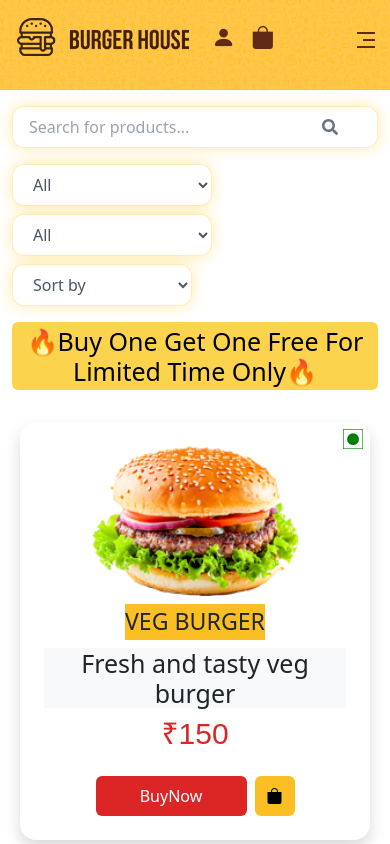
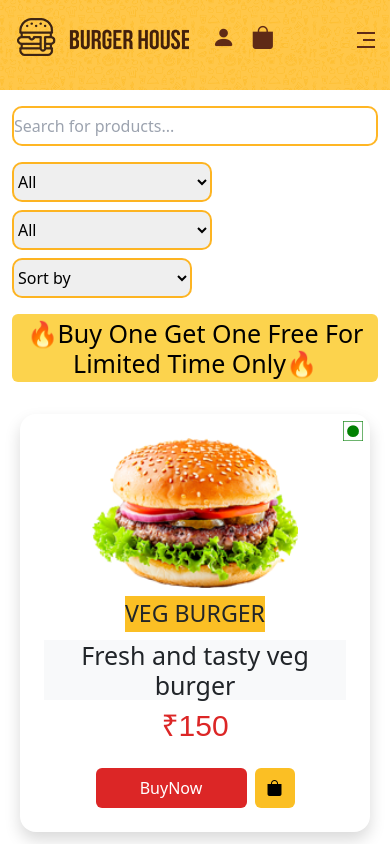
Before and after one commit to Riyas0786/burgerhouse, a React (Create React App) app: page /menu in a window 390 px wide. Shown: the top 844 px of the page. Built offline with nearby package versions, Linux system fonts and the light colour scheme.

Commit message:
fix build issue

```diff
--- a/src/Components/Footer.js
+++ b/src/Components/Footer.js
@@ -15,7 +15,7 @@ const Footer = () => {
         <img
           src={footerlogo}
           alt="footerlogo"
-          className="  my-2 "
+          className="footerlogo my-2 "
           width={250}
         />
         <p className="text-white py-3 mt-3">
@@ -37,9 +37,9 @@ const Footer = () => {
           </div>
           {/*center column  */}
 
-          <div className='col-lg-4 flex-box flex-column justify-between text-center' >
-          <h5 className="text-white  ">DOWNLOAD APP ON</h5>
-        <div className='flex items-center justify-center '>
+          <div className='col-lg-4  text-center' >
+          <h5 className="text-white my-3">DOWNLOAD APP ON</h5>
+        <div className='flex flex-row items-center justify-center '>
            {/* Playstore */}
          <a href="https://play.google.com/store/games?hl=hi&pli=1" target="blank" rel="noopener noreferrer" className='transition delay-150 duration-300 ease-in-out hover:-translate-y-1 hover:scale-110   '
          style={{objectFit:'contain'}} >
--- a/src/Components/Header.js
+++ b/src/Components/Header.js
@@ -34,28 +34,28 @@ const Header = () => {
           {/* ✅ Navigation Links */}
           <ul className={`navlinks ${isOpen ? "open" : ""}`}  >
 
-              <NavLink className="link bi bi-house-fill " to="/">
+              <NavLink className="link bi bi-house-fill navbtn" to="/">
                 Home
               </NavLink>
 
 
-              <NavLink className="link bi bi-card-checklist " to="/menu">
+              <NavLink className="link bi bi-card-checklist navbtn " to="/menu">
                 Menu
               </NavLink>
 
-              <NavLink className="link bi bi-briefcase-fill" to="/career">
+              <NavLink className="link bi bi-briefcase-fill navbtn" to="/career">
                 Career
               </NavLink>
 
-              <NavLink className="link bi bi-person-square " to="/contact">
+              <NavLink className="link bi bi-person-square navbtn " to="/contact">
                 Contact
               </NavLink>
 
-              <NavLink className="link bi bi-shop " to="/branch">
+              <NavLink className="link bi bi-shop navbtn " to="/branch">
                 Branch
               </NavLink>
 
-              <NavLink className="link bi bi-info-square-fill" to="/about">
+              <NavLink className="link bi bi-info-square-fill navbtn" to="/about">
                 About
               </NavLink>
           </ul>
@@ -63,7 +63,7 @@ const Header = () => {
           <div className="d-flex">
             <ul className="iconlinks d-flex list-unstyled mb-0  " style={{marginLeft:'100px'}}>
               <li className="position-relative">
-                <NavLink className="navicon me-3 " to="/account">
+                <NavLink className="navicon me-3   " to="/account">
                   <i className="bi bi-person-fill fs-3"></i>
                 </NavLink>
               </li>
--- a/src/Components/Home.js
+++ b/src/Components/Home.js
@@ -140,7 +140,7 @@ const navigate = useNavigate();
           Lorem ipsum dolor sit amet, consectetur adipisicing
         </p>
         <button
-          className="w-30 rounded text-white fs-4 h-10 mx-auto flex justify-center transition delay-150 duration-300 ease-in-out hover:-translate-y-1 hover:scale-110 bg-red-500 "
+          className="btn-amber"
           onClick={() => navigate("/menu")}
         >
           Order Now
@@ -163,7 +163,7 @@ const navigate = useNavigate();
           special sauce.
         </p>
         <button
-          className="w-30 rounded text-white fs-4 h-10 mx-auto flex justify-center transition delay-150 duration-300 ease-in-out hover:-translate-y-1 hover:scale-110 bg-red-500 "
+          className="btn-amber "
           onClick={() => navigate("/menu")}
         >
           Order Now
@@ -185,7 +185,7 @@ const navigate = useNavigate();
           A juicy burger with double cheese, perfect for cheese lovers.
         </p>
         <button
-          className="w-30 rounded text-white fs-4 h-10 mx-auto flex justify-center transition delay-150 duration-300 ease-in-out hover:-translate-y-1 hover:scale-110 bg-red-500 "
+          className="btn-amber "
           onClick={() => navigate("/menu")}
         >
           Order Now
@@ -247,7 +247,7 @@ const navigate = useNavigate();
       </div>
 
       {/* Form with background only around it */}
-      <div className="col-lg-6  image  ">
+      <div className="col-lg-6  ">
         <div className="form-box bg-zinc-50 p-4 rounded-3 transition delay-150 duration-300 ease-in-out hover:-translate-y-1 hover:scale-105">
           <div className="form-grid  ">
             <div>
@@ -287,7 +287,7 @@ const navigate = useNavigate();
                 onChange={(e) => setPeople(e.target.value)}
               />
               <button
-                 className="px-4 py-2 bg-red-600 w-100 text-white rounded transition delay-150 duration-300 ease-in-out hover:-translate-y-1 hover:scale-110 "
+                 className="btn-amber w-100 h-10"
                  onClick={tablebtn}
               >
                 Book Table
@@ -317,7 +317,7 @@ const navigate = useNavigate();
             <div className='col-lg-6   '>
                 <img src={account} alt='account'className='mx-auto' width={140}/>
             <h2 className='text-center bg-light fs-2 w-50 mx-auto my-3'>Create Your Account</h2>
-            <button className=' w-20 block mx-auto rounded-pill fs-4 h-10  transition delay-150 duration-300 ease-in-out hover:-translate-y-1 hover:scale-110 bg-red-600 text-white '  onClick={()=>navigate("/account")}>Join</button>
+            <button className='btn-amber mx-auto flex '  onClick={()=>navigate("/account")}>Join</button>
             </div>
             </div>
             </div>
--- a/src/index.css
+++ b/src/index.css
@@ -103,14 +103,26 @@ html, body {
 }
 
 .glassSelect {
-  @apply w-full px-4 py-2 rounded-xl
-         bg-white/10
-         border border-amber-400/30
-         text-gray-600
-         shadow-[0_0_15px_rgba(255,191,0,0.35)]
+    border: 2px solid #ffaa00db;
+    border-radius: 10px;
+    color: black;
+    width: 100%;
+    height: 40px;
+    backdrop-filter: blur(10px);
+}
+.btn-amber {
+  @apply bg-amber-500 text-white font-semibold
+         px-6 py-3 rounded-lg
+         hover:bg-amber-500
          focus:outline-none
          focus:ring-2 focus:ring-amber-400
-         transition-all duration-300;
+          transition delay-150 duration-300 ease-in-out hover:-translate-y-1 hover:scale-110 bg-red-500
+}
+.navbtn{
+   @apply  text-white font-semibold
+         px-6 py-3 rounded-lg
+         focus:outline-none
+          transition delay-150 duration-300 ease-in-out hover:-translate-y-1 hover:scale-110
 }
 
 
@@ -131,7 +143,9 @@ html, body {
   .cupimg{
     width: 220px;
   }
-
+  .footerlogo{
+    margin: auto;
+  }
   .logo{
     left: -5px;
   }
```
